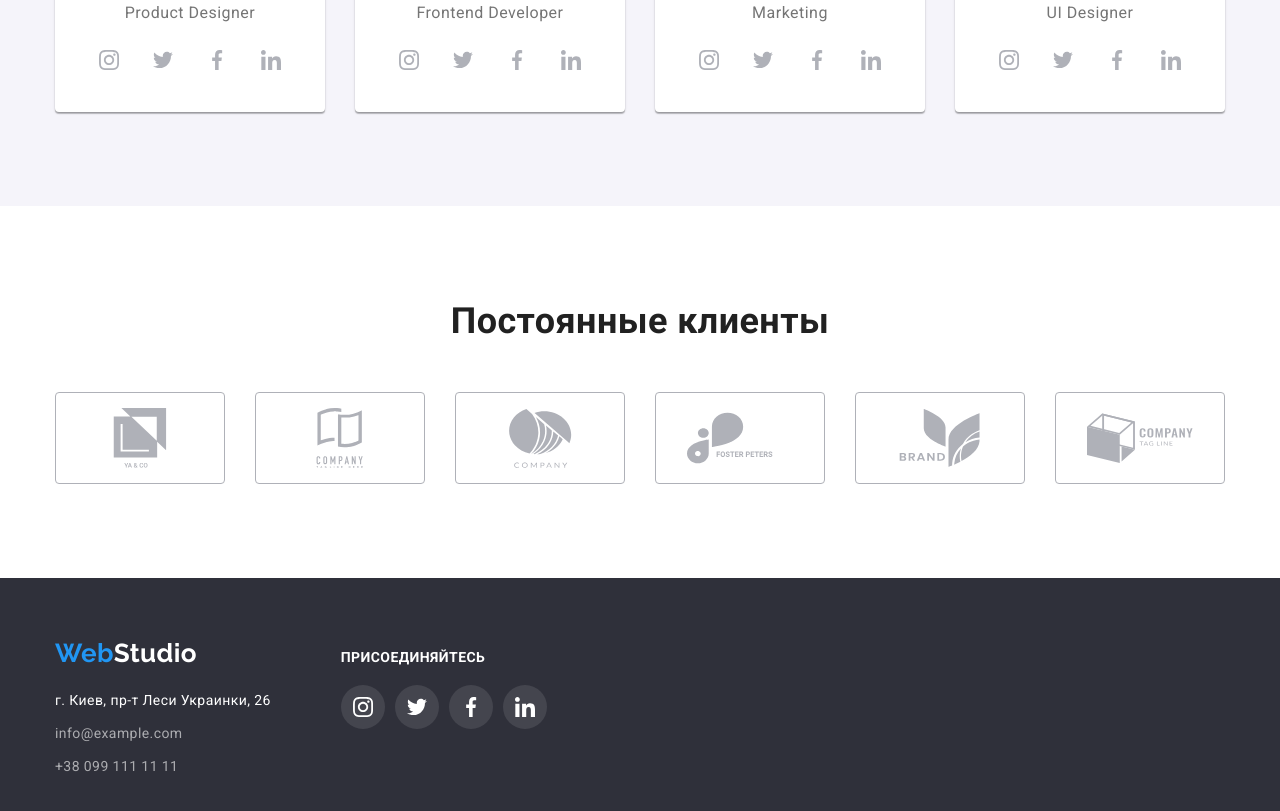
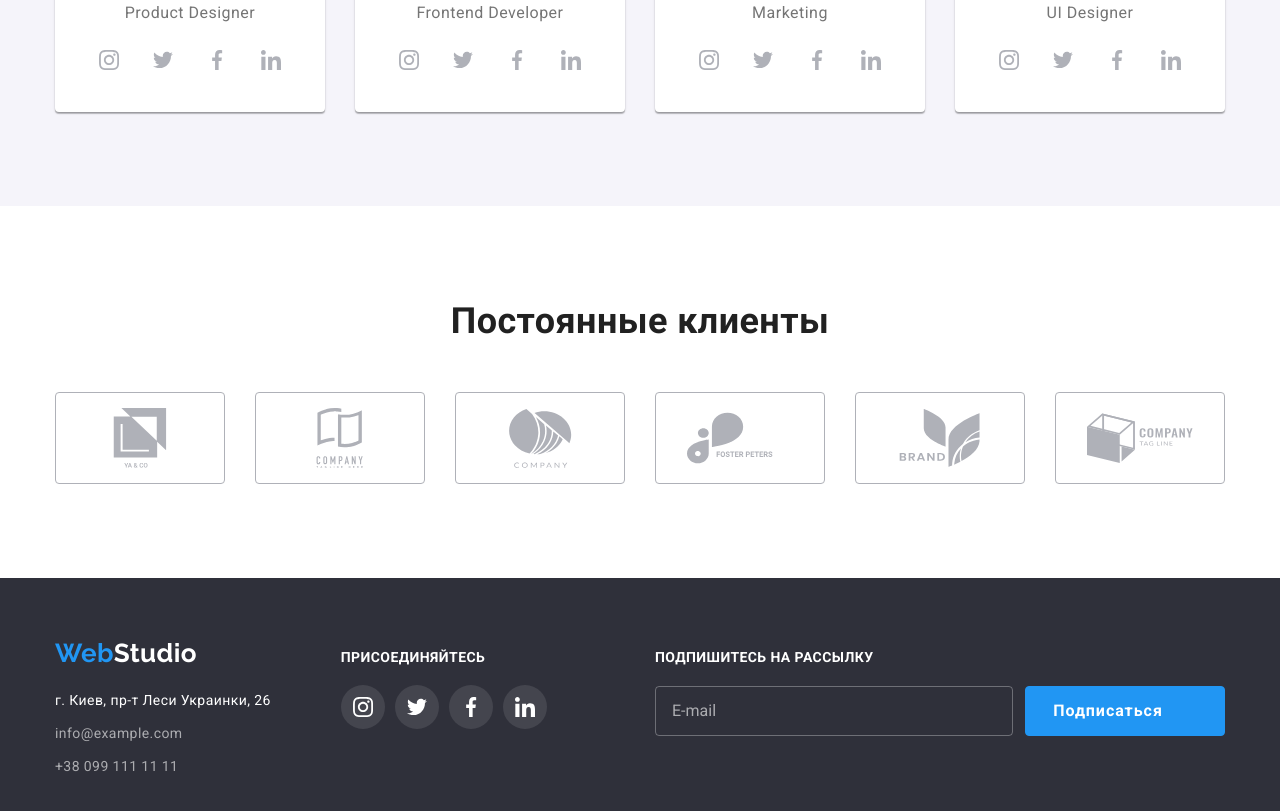
Before and after one commit to Snook2022/goit-markup-hw-06, a plain HTML site: page index.html in a window 1280 px wide. Shown: the part 2099-2910 px from the top of the page. Drawn offline with nearby package versions, Linux system fonts and the light colour scheme.

Commit message:
Сделал дз6

```diff
--- a/css/styles.css
+++ b/css/styles.css
@@ -675,6 +675,7 @@ address {
   padding: 40px;
 }
 .modal-close-btn {
+  cursor: pointer;
   display: flex;
   width: 30px;
   height: 30px;
@@ -686,8 +687,13 @@ address {
   right: 14px;
   align-items: center;
   justify-content: center;
+  transition-duration: 250ms;
+  transition-timing-function: cubic-bezier(0.4, 0, 0.2, 1);
 }
-
+.modal-close-btn:hover,
+.modal-close-btn:focus {
+  fill: var(--acent-color);
+}
 .is-hidden {
   visibility: hidden;
   opacity: 0;
@@ -720,6 +726,8 @@ address {
   left: 12px;
   top: 50%;
   transform: translateY(-50%);
+  transition-duration: 250ms;
+  transition-timing-function: cubic-bezier(0.4, 0, 0.2, 1);
 }
 
 .modal-input {
@@ -729,6 +737,8 @@ address {
   border-radius: 4px;
   padding-left: 30px;
   outline: none;
+  transition-duration: 250ms;
+  transition-timing-function: cubic-bezier(0.4, 0, 0.2, 1);
 }
 
 .modal-input:hover,
@@ -736,7 +746,8 @@ address {
   border-color: var(--acent-color);
 }
 
-.modal-input:focus + .modal-icon {
+.modal-input:focus + .modal-icon,
+.modal-input:hover + .modal-icon {
   fill: var(--acent-color);
 }
 .modal-button {
@@ -777,12 +788,20 @@ address {
 }
 
 .modal-text {
-  width: 448px;
+  resize: none;
+  margin: 0;
+  margin-top: 4px;
+  margin-bottom: 20px;
+  padding: 12px 16px;
+  width: 100%;
   height: 120px;
+
   border: 1px solid rgba(33, 33, 33, 0.2);
   border-radius: 4px;
-  resize: none;
   outline: none;
+
+  transition-duration: 250ms;
+  transition-timing-function: cubic-bezier(0.4, 0, 0.2, 1);
 }
 .modal-text:hover,
 .modal-text:focus {
@@ -798,6 +817,8 @@ address {
   color: #757575;
   display: flex;
   margin-bottom: 20px;
+  align-items: baseline;
+  justify-content: center;
 }
 
 .check-text::before {
@@ -818,4 +839,72 @@ address {
 }
 .textarea-link {
   color: var(--acent-color);
+  margin-left: 5px;
 }
+::placeholder {
+  color: rgba(117, 117, 117, 0.5);
+}
+
+.footer-title {
+  display: block;
+  margin-bottom: 20px;
+  font-weight: 700;
+  font-size: 14px;
+  line-height: 1.14;
+  letter-spacing: 0.03em;
+  text-transform: uppercase;
+  color: var(--primary-bg-color);
+}
+
+.subscribe-form {
+  display: flex;
+}
+.substrime-icon {
+  margin-left: 10px;
+}
+.subscribe-form input {
+  width: 358px;
+  height: 50px;
+  background-color: transparent;
+  color: var(--primary-bg-color);
+  border: 1px solid rgba(255, 255, 255, 0.3);
+  border-radius: 4px;
+  padding-left: 16px;
+  outline: none;
+  transition: border-color 250ms cubic-bezier(0.4, 0, 0.2, 1);
+}
+.subscribe-form input:hover,
+.subscribe-form input:focus {
+  border-color: var(--acent-color);
+}
+.btn-subscribe {
+  cursor: pointer;
+  display: flex;
+  align-items: center;
+  justify-content: center;
+  width: 200px;
+  height: 50px;
+  margin-left: 12px;
+  color: var(--primary-bg-color);
+  font-weight: 700;
+  font-size: 16px;
+  line-height: 1.87;
+  letter-spacing: 0.06em;
+  background-color: var(--acent-color);
+  border: 1px solid var(--acent-color);
+  border-radius: 4px;
+  transition: background-color 250ms cubic-bezier(0.4, 0, 0.2, 1);
+}
+
+.btn-subscribe:hover,
+.btn-subscribe:focus {
+  background-color: #188ce8;
+}
+.subscribe-footer {
+  margin-left: auto;
+}
+.footer-form-input::placeholder {
+  color: rgba(255, 255, 255, 0.6);
+  font-size: 16px;
+  line-height: 1.25;
+}
--- a/index.html
+++ b/index.html
@@ -398,8 +398,28 @@
             </li>
           </ul>
         </div>
+        <!----------Форма футера----------->
+        <div class="subscribe-footer">
+          <p class="footer-title">Подпишитесь на рассылку</p>
+          <form class="subscribe-form">
+            <input
+              class="footer-form-input"
+              type="email"
+              name="email"
+              id="subscribe-email"
+              placeholder="E-mail"
+            />
+            <button type="submit" class="btn-subscribe">
+              Подписаться
+              <svg class="substrime-icon" width="24" height="24">
+                <use href="./images/icons.svg#icon-icon-send-1"></use>
+              </svg>
+            </button>
+          </form>
+        </div>
       </div>
     </footer>
+    <!-----Модальное окно---->
     <div class="backdrop is-hidden" data-modal>
       <div class="modal">
         <button type="button" class="modal-close-btn" data-modal-close>
```
Also changed, not shown: portfolio.html (+19 -0 lines), images/icons.svg.
